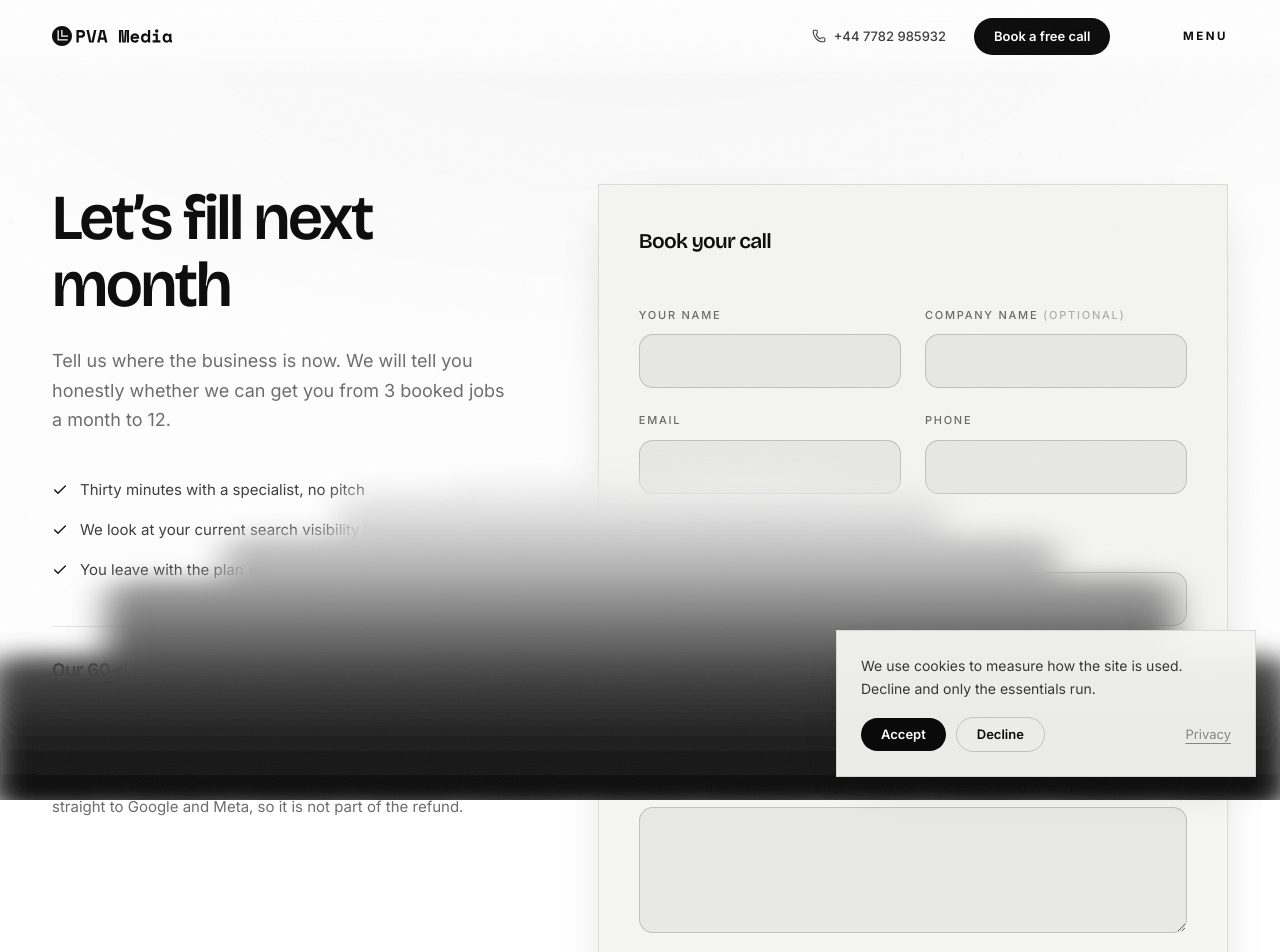
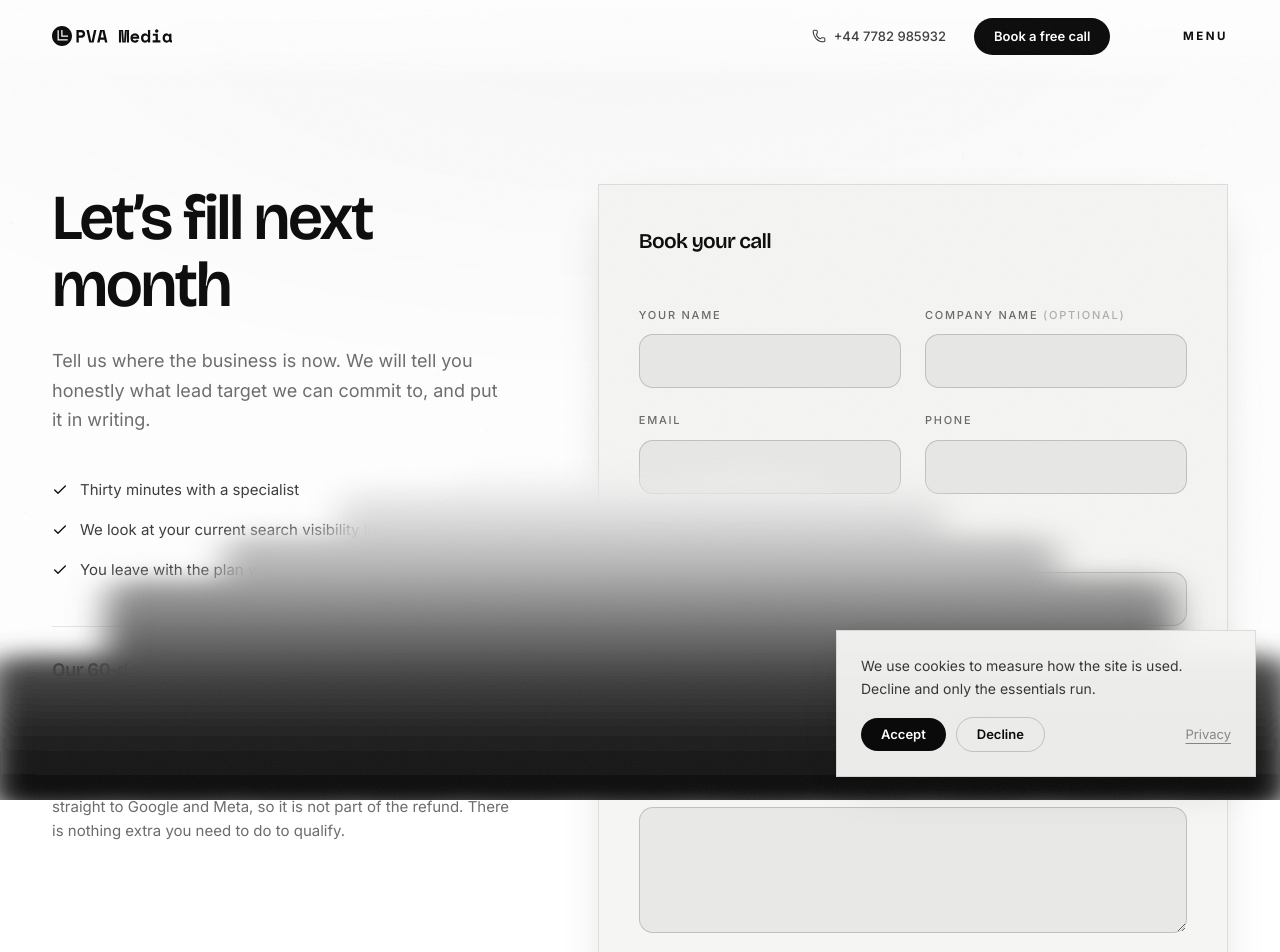
Before and after one commit to shahrukhtirmizi-del/pvamedia-website-v5, a Next.js app: page /bookings in a window 1280 px wide. Shown: the top 952 px of the page. Built offline with nearby package versions, Linux system fonts and the light colour scheme.

Commit message:
Bookings page: align copy with the guarantee terms
Drop the 3-to-12 booked jobs claim and 'no pitch', tighten the guarantee wording.

Co-Authored-By: Claude Opus 5.5 <noreply@anthropic.com>
Claude-Session: https://claude.ai/code/session_01NzKvZXUEAcikbAGCuaAHAG

```diff
--- a/app/bookings/page.tsx
+++ b/app/bookings/page.tsx
@@ -12,7 +12,7 @@ export const metadata: Metadata = {
 };
 
 const REASSURANCE = [
-  "Thirty minutes with a specialist, no pitch",
+  "Thirty minutes with a specialist",
   "We look at your current search visibility live",
   "You leave with the plan whether you hire us or not",
 ];
@@ -36,8 +36,8 @@ export default function BookingsPage() {
               className="mt-7 max-w-[40ch] text-[16px] leading-relaxed md:text-[18px]"
               style={{ color: "var(--ink-60)" }}
             >
-              Tell us where the business is now. We will tell you honestly whether we can get you
-              from 3 booked jobs a month to 12.
+              Tell us where the business is now. We will tell you honestly what lead target we can
+              commit to, and put it in writing.
             </p>
           </Reveal>
 
@@ -61,10 +61,10 @@ export default function BookingsPage() {
             <div className="mt-11 max-w-[46ch] border-t pt-7" style={{ borderColor: "var(--line)" }}>
               <h2 className="font-display text-[19px] font-semibold">Our 60-day guarantee</h2>
               <p className="mt-3 text-[15px] leading-relaxed" style={{ color: "var(--ink-60)" }}>
-                Before your ads launch, we agree a lead target with you and put it in the contract. A
-                lead is a call, form or text from a new customer. If we miss the target within 60 days
+                Before your ads launch, we agree on a lead target with you and put it in the contract. A
+                lead is a call, form or text from a potential customer. If we miss the target within 60 days
                 of your ads going live, we refund every dollar of our fees. Your ad spend goes straight
-                to Google and Meta, so it is not part of the refund.
+                to Google and Meta, so it is not part of the refund. There is nothing extra you need to do to qualify.
               </p>
             </div>
           </Reveal>
```
